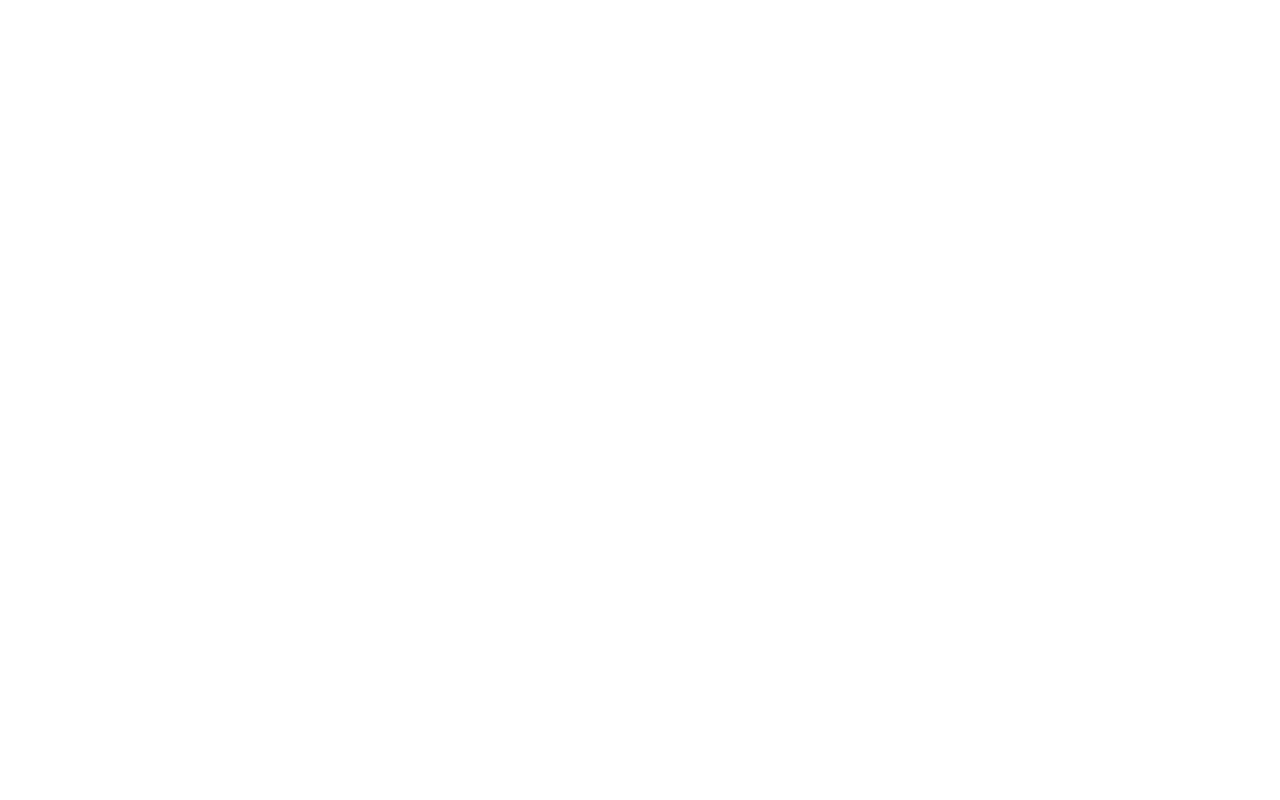
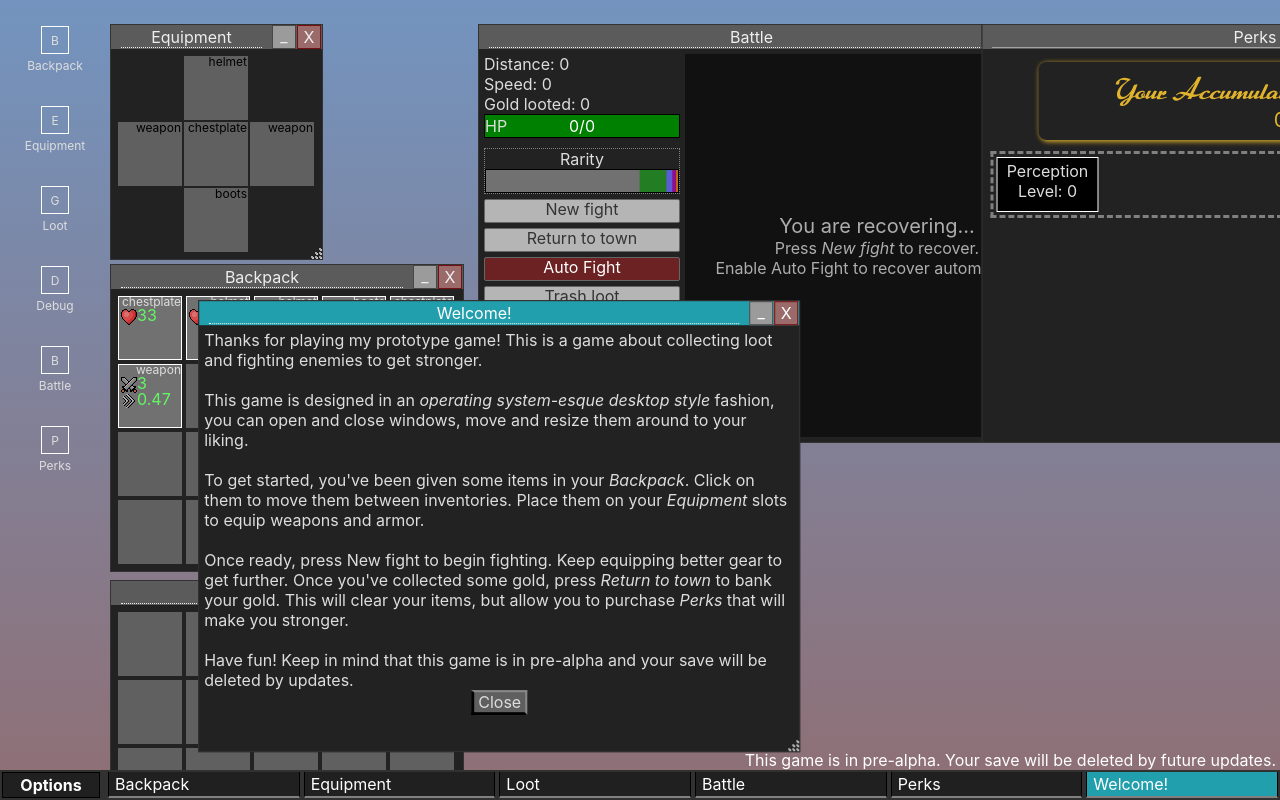
Before and after one commit to grabz-dev/svelte-project-build, a plain HTML site: page index.html in a window 1280 px wide. Drawn offline with Linux system fonts and the light colour scheme; the site is published under a folder, as on GitHub Pages, so addresses that start at the root find nothing.

Commit message:
Update index.html

```diff
--- a/index.html
+++ b/index.html
@@ -9,15 +9,15 @@
             font-family: 'Adine Kirnberg';
             font-weight: normal;
             font-style: normal;
-            src: url('/fonts/AdineKirnberg-Regular.woff') format('woff'),
-                 url('/fonts/AdineKirnberg-Regular.woff2') format('woff2'),
-                 url('/fonts/AdineKirnberg-Regular.ttf')  format('truetype'),
+            src: url('./fonts/AdineKirnberg-Regular.woff') format('woff'),
+                 url('./fonts/AdineKirnberg-Regular.woff2') format('woff2'),
+                 url('./fonts/AdineKirnberg-Regular.ttf')  format('truetype'),
         }
         @font-face {
             font-family: 'Rumburak';
-            src: url('/fonts/Rumburak.woff2') format('woff2'),
-                 url('/fonts/Rumburak.woff') format('woff'),
-                 url('/fonts/Rumburak.ttf')  format('truetype');
+            src: url('./fonts/Rumburak.woff2') format('woff2'),
+                 url('./fonts/Rumburak.woff') format('woff'),
+                 url('./fonts/Rumburak.ttf')  format('truetype');
             font-weight: normal;
             font-style: normal;
             font-display: swap;
@@ -28,11 +28,11 @@
 
 	<title>Svelte app</title>
 
-	<link rel='icon' type='image/png' href='/favicon.png'>
-	<link rel='stylesheet' href='/global.css'>
-	<link rel='stylesheet' href='/build/bundle.css'>
+	<link rel='icon' type='image/png' href='./favicon.png'>
+	<link rel='stylesheet' href='./global.css'>
+	<link rel='stylesheet' href='./build/bundle.css'>
 
-	<script defer src='/build/bundle.js'></script>
+	<script defer src='./build/bundle.js'></script>
 </head>
 
 <body>
```
